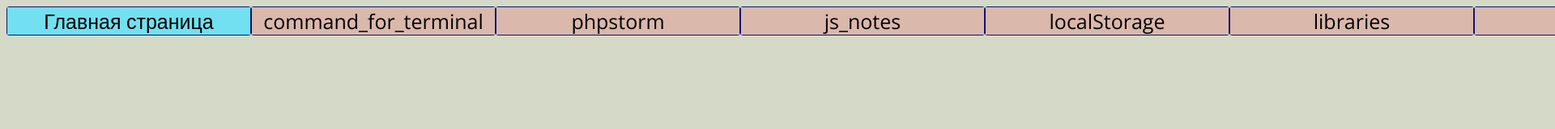
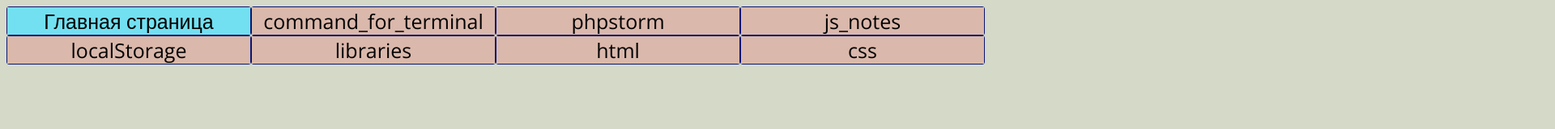
Before and after one commit to Borysodessa/cribs-shpargalki-, a plain HTML site: page index.html in a window 1280 px wide. Shown: the top 160 px of the page at 81% size, 1920 px wide, since content can reach past the window. Drawn offline with nearby package versions, Linux system fonts and the light colour scheme.

Commit message:
добавил .nav__paragraph-list:  flex-wrap: wrap, margin-left: auto;

```diff
--- a/styles/styles.css
+++ b/styles/styles.css
@@ -32,9 +32,11 @@
 }
 
 .nav__paragraph-list {
+
     display: flex;
-    justify-content: space-between;
-    margin-left: 0;
+    justify-content: flex-start;
+    flex-wrap: wrap;
+    margin-left: auto;
     margin-top: 0;
     margin-bottom: 0;
     padding-left: 0;
```
